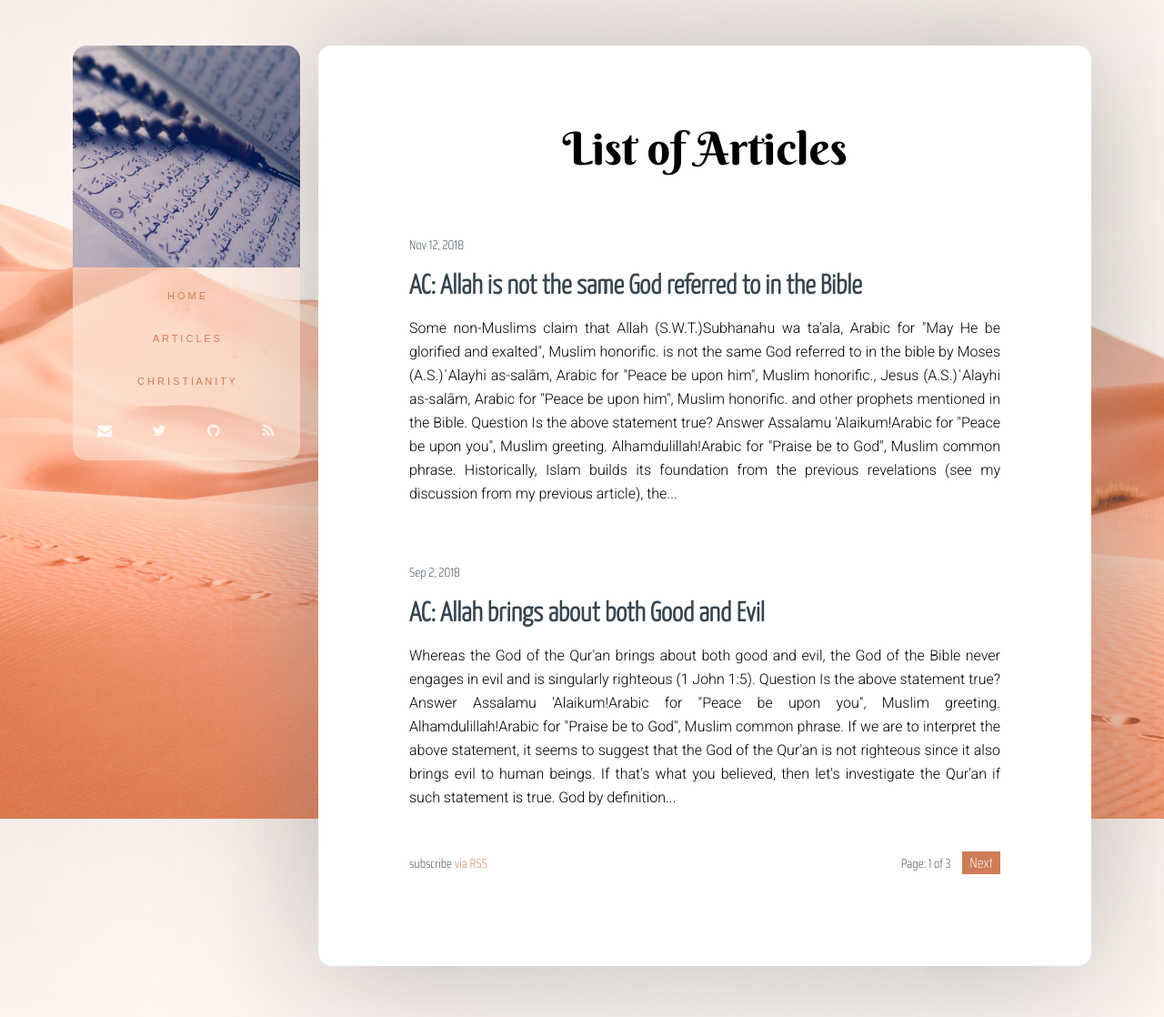
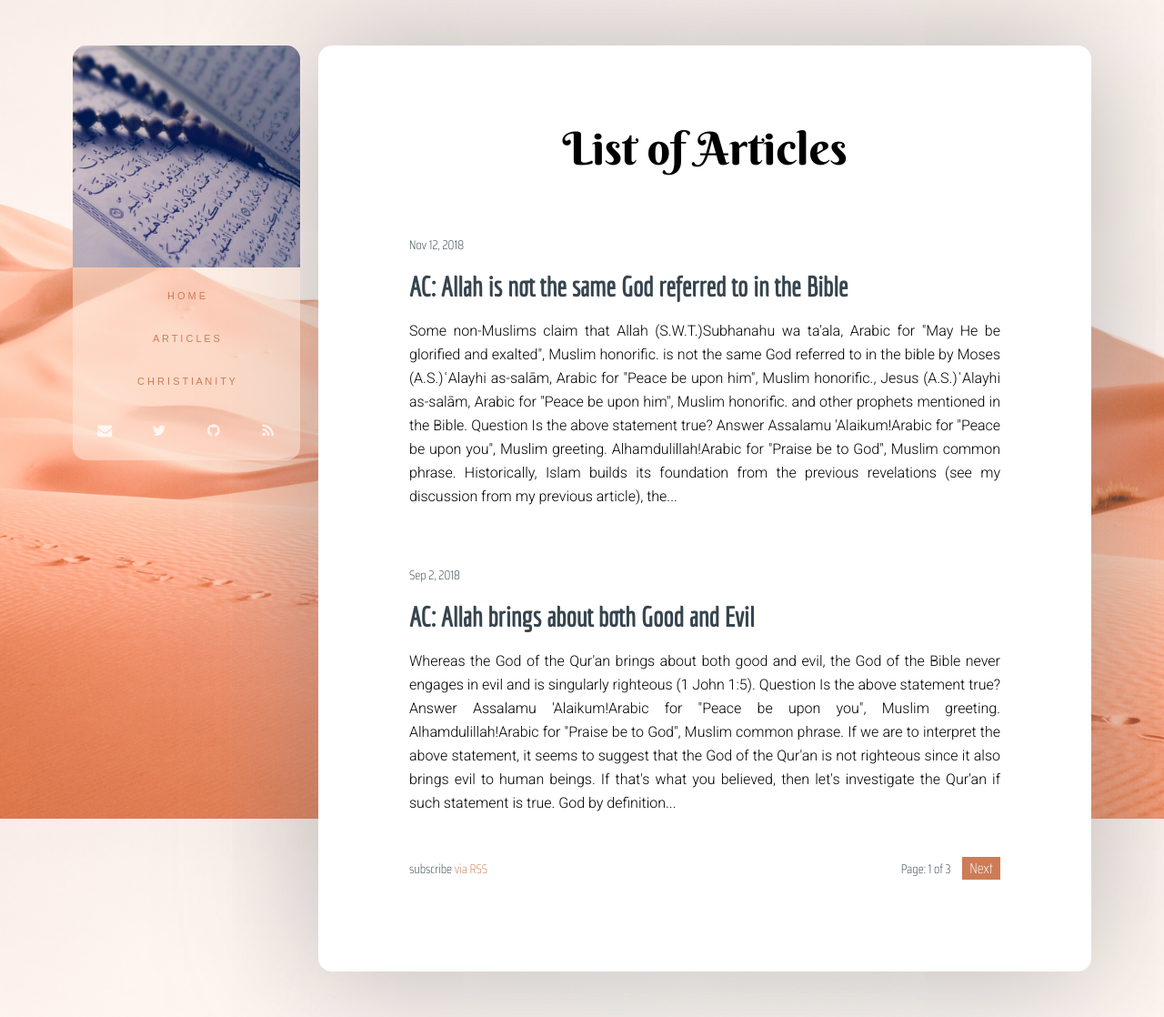
Before and after one commit to learn-islam/learn-islam.github.io, a Jekyll site: the page built from blog/index.html, in a window 1280 px wide and 1118 px high. Shown: the whole window at 91% size. Built offline with Jekyll 4.4.1, drawn with Linux system fonts in a browser that asks for light colours; nearby versions of some CDN libraries; some web fonts are replaced; the list of posts is cut into pages by our own code.

Commit message:
updated title font

```diff
--- a/_sass/stylesheets/modules/_config.scss
+++ b/_sass/stylesheets/modules/_config.scss
@@ -19,7 +19,7 @@ $body-text-align: justify;
 $font-body: 'Roboto', sans-serif;
 $font-post-meta: 'Saira Condensed';
 $font-size-post-meta: 14px;
-$font-post-title-link: 'Yanone Kaffeesatz', sans-serif;
+$font-post-title-link: 'Economica', sans-serif;
 // $font-post-title-link: 'Fira Sans Condensed', sans-serif;
 $font-quran-translation: 'Amita', cursive;
 $font-size-body: 16px;
--- a/_sass/stylesheets/partials/_body.scss
+++ b/_sass/stylesheets/partials/_body.scss
@@ -535,6 +535,7 @@ html {
         // repeating-linear-gradient(125deg, transparent, transparent 2px, rgba(0,0,0,.03) 2px, rgba(0,0,0,.03) 3px, transparent 3px, transparent 5px, rgba(0,0,0,.03) 5px);
     }
 }
+@import url('https://fonts.googleapis.com/css?family=Economica:400,400i');
 @import url('https://fonts.googleapis.com/css?family=Frank+Ruhl+Libre');
 @import url('https://fonts.googleapis.com/css?family=Noto+Serif');
 @import url('https://fonts.googleapis.com/css?family=Roboto:300,300i');
@@ -547,4 +548,4 @@ html {
 @import url('https://fonts.googleapis.com/css?family=Amita|Galdeano|Offside');
 @import url('https://fonts.googleapis.com/css?family=Rochester');
 @import url("https://cdnjs.cloudflare.com/ajax/libs/font-awesome/4.6.3/css/font-awesome.css");
-@import url('https://fonts.googleapis.com/css?family=Yanone+Kaffeesatz:300');
+// @import url('https://fonts.googleapis.com/css?family=Yanone+Kaffeesatz:300');
--- a/assets/main.css
+++ b/assets/main.css
@@ -1,3 +1,4 @@
+@import url("https://fonts.googleapis.com/css?family=Economica:400,400i");
 @import url("https://fonts.googleapis.com/css?family=Frank+Ruhl+Libre");
 @import url("https://fonts.googleapis.com/css?family=Noto+Serif");
 @import url("https://fonts.googleapis.com/css?family=Roboto:300,300i");
@@ -10,7 +11,6 @@
 @import url("https://fonts.googleapis.com/css?family=Amita|Galdeano|Offside");
 @import url("https://fonts.googleapis.com/css?family=Rochester");
 @import url("https://cdnjs.cloudflare.com/ajax/libs/font-awesome/4.6.3/css/font-awesome.css");
-@import url("https://fonts.googleapis.com/css?family=Yanone+Kaffeesatz:300");
 html {
   height: 100%;
   box-sizing: border-box !important; }
@@ -160,7 +160,7 @@ html {
               margin-top: 61px; }
               html body .outer-wrapper .site-parent-container main.site-main-content article.post span.page-title-mobile {
                 display: block !important;
-                font-family: "Yanone Kaffeesatz", sans-serif;
+                font-family: "Economica", sans-serif;
                 font-size: 23px;
                 text-decoration: none;
                 color: #36454F;
@@ -433,7 +433,7 @@ html {
       html body main.site-main-content button.more-button {
         font-size: 16px; }
       html body main.site-main-content a.post-link, html body main.site-main-content h1.post-title {
-        font-family: "Yanone Kaffeesatz", sans-serif;
+        font-family: "Economica", sans-serif;
         font-size: 30px;
         text-decoration: none;
         color: #36454F;
```
Also changed, not shown: 1 other file.
